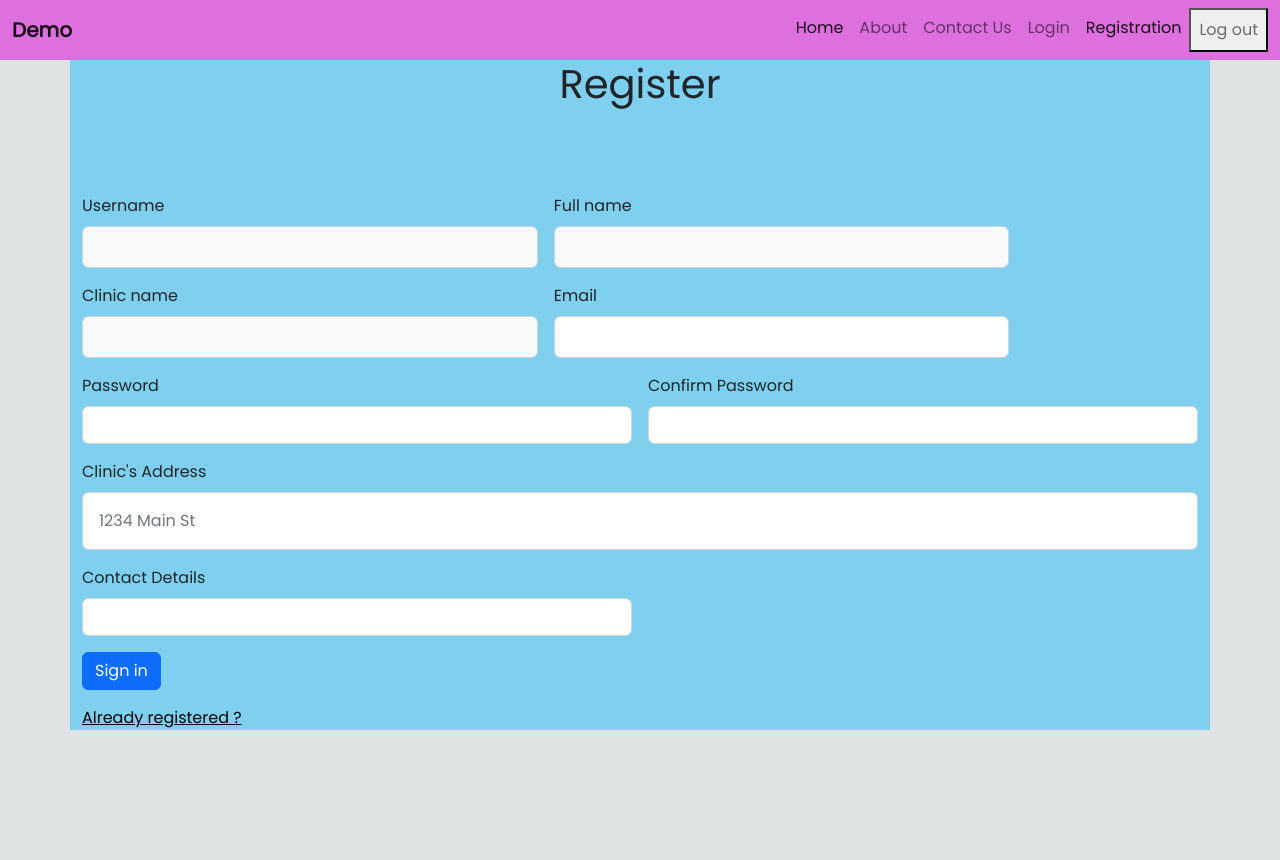
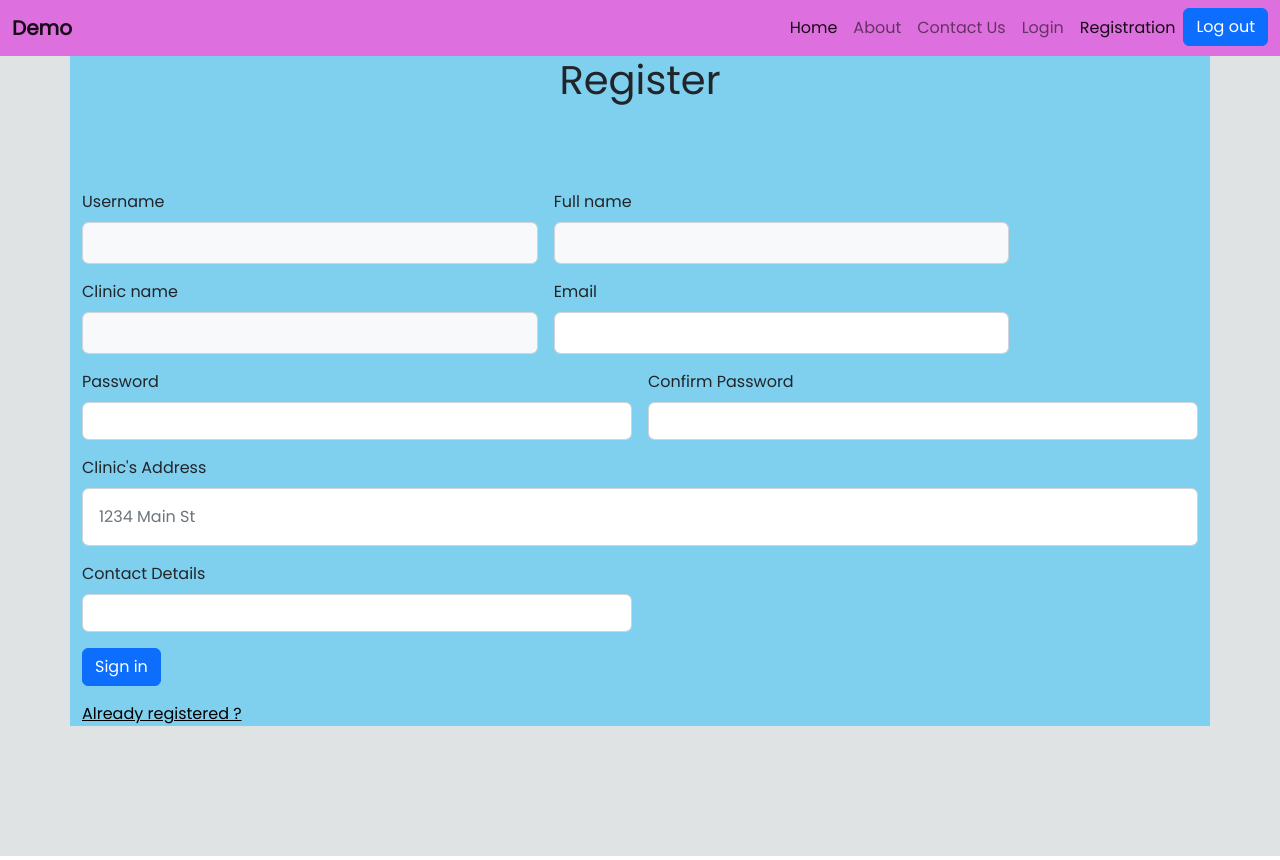
Before and after one commit to karthiknayak6/health-report-app, a React (Create React App) app in the folder client/: page /Signup in a window 1280 px wide. Built offline with nearby package versions, Linux system fonts and the light colour scheme.

Commit message:
newchange

```diff
--- a/client/src/components/Navbar.js
+++ b/client/src/components/Navbar.js
@@ -2,7 +2,8 @@ import React from "react";
 import "bootstrap/dist/css/bootstrap.css";
 // import "bootstrap/dist/css/bootstrap.css";
 import { NavLink, useNavigate } from "react-router-dom";
-
+import { ToastContainer, toast } from 'react-toastify';
+import 'react-toastify/dist/ReactToastify.css';
 export const Navbar = () => {
 	let navigate = useNavigate();
 	const handleLogOut = () => {
@@ -15,6 +16,7 @@ export const Navbar = () => {
 		})
 			.then((response) => {
 				console.log(response);
+				toast("log out")
 				navigate("/login");
 			})
 			.catch((error) => {
@@ -70,10 +72,10 @@ export const Navbar = () => {
 								</NavLink>
 							</li>
 							<li className="nav-item">
-							<button type="button" class="btn btn-primary"
+							<button type="button" className="btn btn-primary"
 							    style={{cursor: "pointer" }}
-									onClick={handleLogOut}
-									className="nav-link">
+									onClick={handleLogOut}>
+									<ToastContainer />
 									Log out
 									</button>
 							</li>
--- a/client/src/components/Signup.js
+++ b/client/src/components/Signup.js
@@ -6,6 +6,9 @@ import 'react-toastify/dist/ReactToastify.css';
 
 export const Signup = () => {
 	const navigate = useNavigate();
+	const diffToast =()=>{
+		toast("Registration successful");
+	}
 
 	const [user, setUser] = useState({
 		username: "",
@@ -40,9 +43,10 @@ export const Signup = () => {
 			body: JSON.stringify({ user }),
 		})
 			.then((response) => {
+				diffToast();
 				console.log(response);
+
 				navigate("/login");
-				toast("Registration successful")
 			})
 			.catch((error) => {
 				console.log(error);
```
Also changed, not shown: 1 other file (tests, documents, lock files or other folders).
